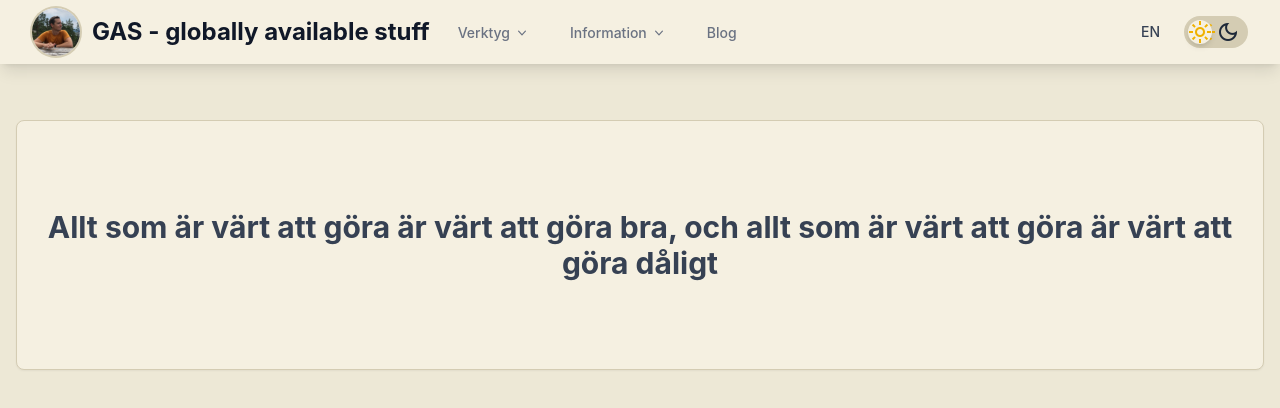
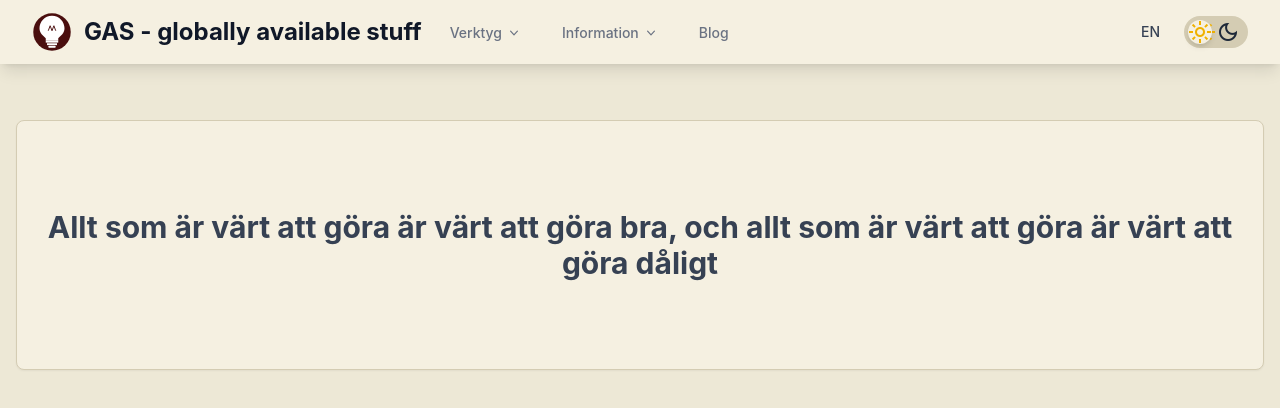
Before and after one commit to karlmovin/karlmovin.github.io, a React (Vite) app: page / in a window 1280 px wide. Shown: the top 408 px of the page. Built offline with nearby package versions, Linux system fonts and the light colour scheme; no server answers.

Commit message:
update logo

```diff
--- a/src/Nav.tsx
+++ b/src/Nav.tsx
@@ -1,7 +1,7 @@
 import { useState, useRef, useEffect } from "react";
 import { useTranslation } from "react-i18next";
 import { NavLink } from "react-router";
-import karl from "./assets/karl.png";
+import logo from "./assets/logo.svg";
 import LanguageToggle from "./components/LanguageToggle";
 import ThemeToggle from "./components/ThemeToggle";
 import WhatToDoPopup from "./components/WhatToDoPopup";
@@ -140,11 +140,7 @@
 								to="../"
 								className="flex items-center space-x-3 rtl:space-x-reverse group"
 							>
-								<img
-									src={karl}
-									className="h-12 rounded-full ring-2 ring-gray-200 dark:ring-gray-700 transition-transform group-hover:scale-105"
-									alt="Karl"
-								/>
+								<img src={logo} className="h-10 w-10 transition-transform group-hover:scale-105" alt="KRL"/>
 								<span className="self-center text-2xl font-bold text-gray-900 dark:text-white group-hover:text-blue-600 dark:group-hover:text-blue-400 transition-colors">
 									GAS - globally available stuff
 								</span>
```
Also changed, not shown: src/assets/logo.svg (added).
